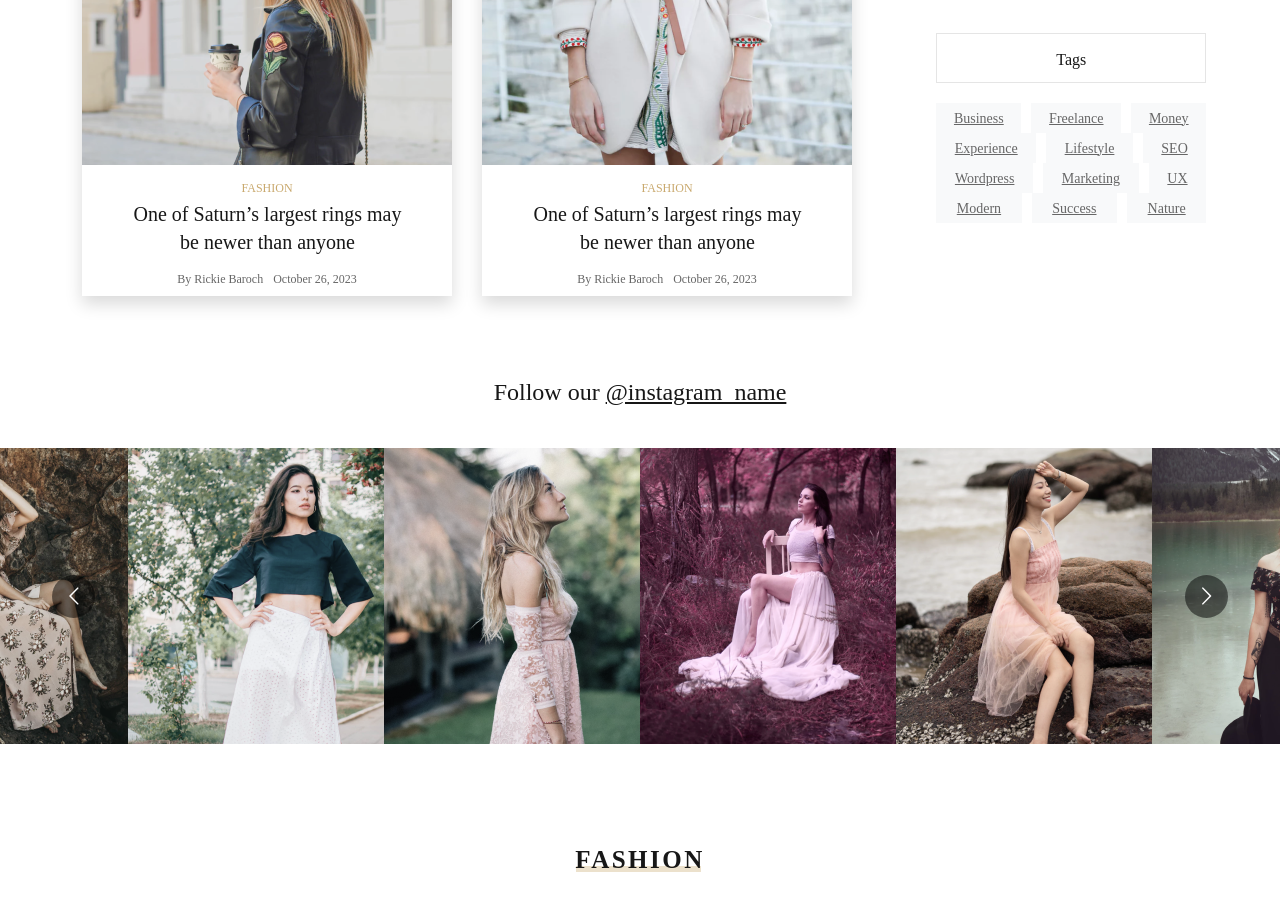
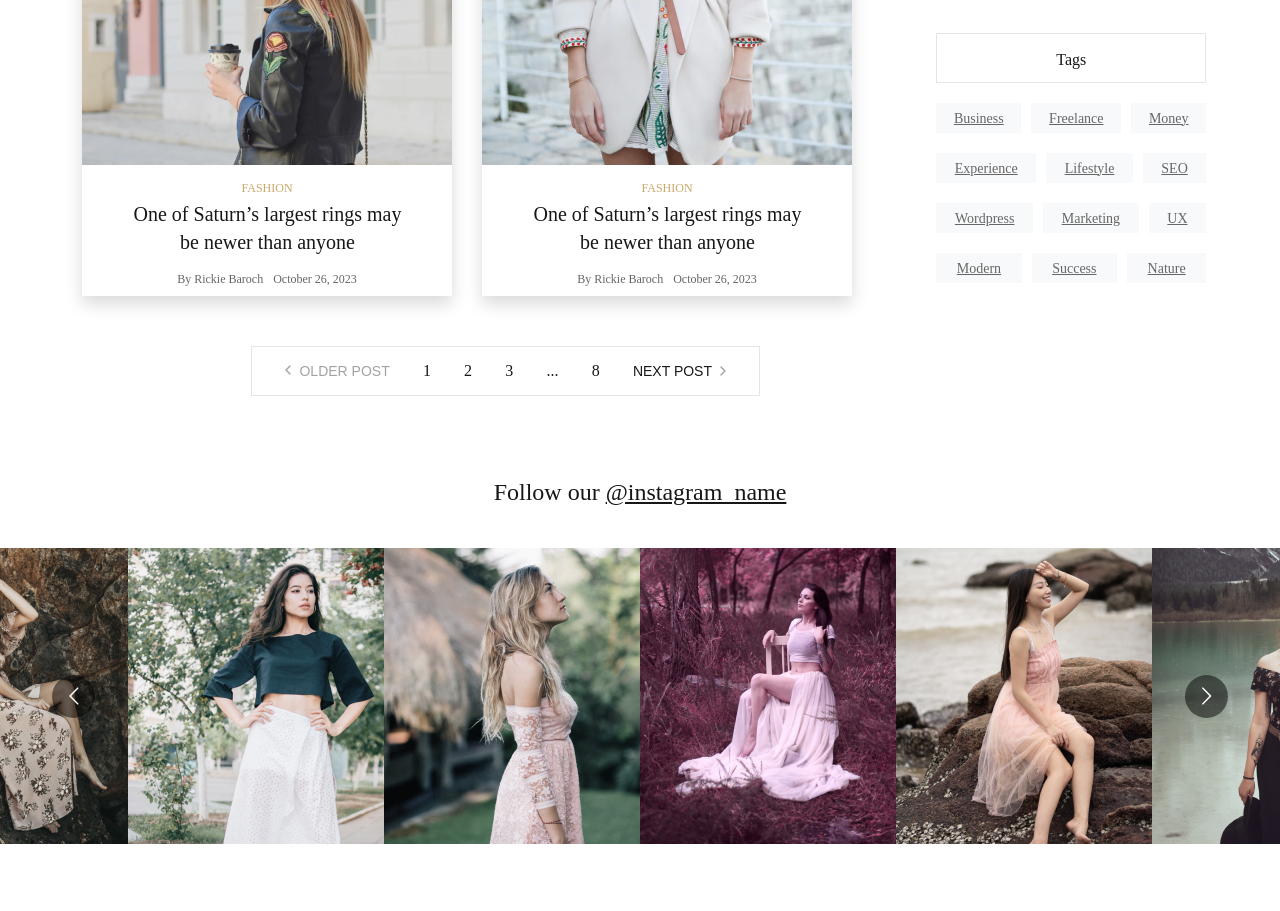
Before and after one commit to FluffyClaws/react-fashion-blog, a React (Create React App) app: page / in a window 1280 px wide. Shown: the part 3320-4231 px from the top of the page. Built offline with nearby package versions, Linux system fonts and the light colour scheme.

Commit message:
page navigation

```diff
--- a/src/components/Main/LeftBar.scss
+++ b/src/components/Main/LeftBar.scss
@@ -256,6 +256,7 @@
   flex-wrap: wrap;
   gap: 10px;
   max-width: 270px;
+  margin-top: 20px;
 
   &.top-tags-wrapper {
     margin-top: 20px;
--- a/src/components/Main/PageNavigation.scss
+++ b/src/components/Main/PageNavigation.scss
@@ -0,0 +1,79 @@
+.page-nav-wrapper {
+  display: flex;
+  justify-content: center;
+  margin-top: 50px;
+}
+
+.page-nav-box {
+  display: flex;
+  justify-content: space-evenly;
+  align-items: center;
+  width: 509px;
+  height: 50px;
+  border: 1px solid #e5e5e5;
+  background-color: #ffffff;
+
+  div {
+    display: flex;
+  }
+  a {
+    text-decoration: none;
+    color: inherit;
+
+    &:hover {
+      text-decoration: none;
+      color: #c9a96e;
+    }
+  }
+}
+
+.prev-page {
+  height: 16px;
+  text-decoration: none;
+  color: #a2a2a2;
+  font-family: "Space Grotesk", sans-serif;
+  font-size: 14px;
+  line-height: 16px;
+  background-image: url("../../..//public/images/prev-page.png");
+  background-position: 0px 2px;
+  background-repeat: no-repeat;
+  padding-left: 14px;
+  &:hover {
+    color: #c9a96e;
+  }
+}
+
+.page-num {
+  text-decoration: none;
+  font-family: "HK Grotesk";
+  font-size: 16px;
+  line-height: 16px;
+  color: #171717;
+
+  &:hover {
+    color: #c9a96e;
+  }
+}
+
+.next-page {
+  height: 16px;
+  color: #a2a2a2;
+  text-decoration: none;
+  color: #171717;
+  font-family: "Space Grotesk", sans-serif;
+  font-size: 14px;
+  line-height: 16px;
+  &:hover {
+    color: #c9a96e;
+  }
+
+  .arrow-next {
+    height: 16px;
+    width: 4px;
+    background-image: url("../../..//public/images/prev-page.png");
+    background-position: 0px 3px;
+    background-repeat: no-repeat;
+    transform: rotate(180deg);
+    padding-right: 14px;
+  }
+}
--- a/src/components/Main/PageNavigation.tsx
+++ b/src/components/Main/PageNavigation.tsx
@@ -1,10 +1,37 @@
+// PageNavigation.tsx
+
 import React from "react";
 import "./PageNavigation.scss";
 
 const PageNavigation: React.FC = () => {
   return (
     <div className="page-nav-wrapper col-12">
-      {/* ... content of page navigation ... */}
+      <div className="page-nav-box">
+        <a href="#">
+          <div className="prev-page">OLDER POST</div>
+        </a>
+        <a href="#">
+          <div className="page-num">1</div>
+        </a>
+        <a href="#">
+          <div className="page-num">2</div>
+        </a>
+        <a href="#">
+          <div className="page-num">3</div>
+        </a>
+        <a href="#">
+          <div className="page-num">...</div>
+        </a>
+        <a href="#">
+          <div className="page-num last">8</div>
+        </a>
+        <a href="#">
+          <div className="next-page">
+            NEXT POST
+            <div className="arrow-next"></div>
+          </div>
+        </a>
+      </div>
     </div>
   );
 };
```
